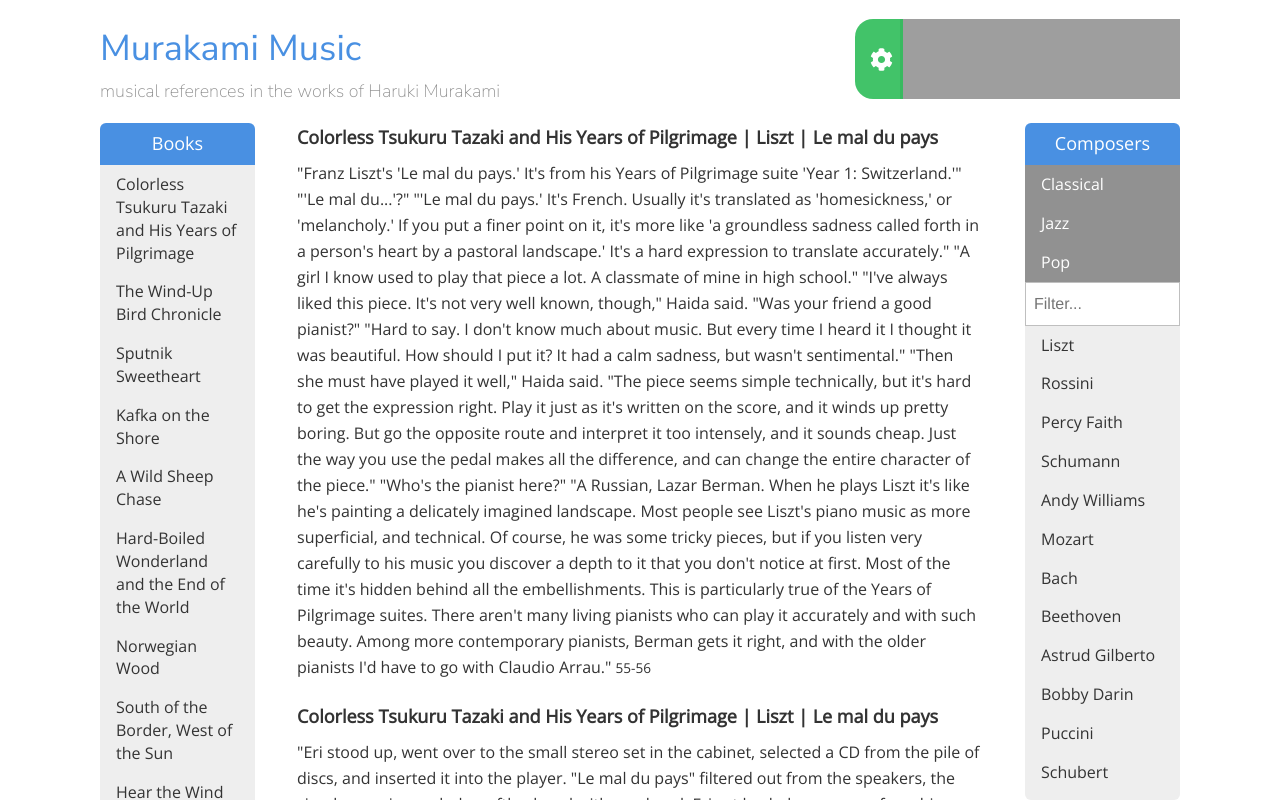
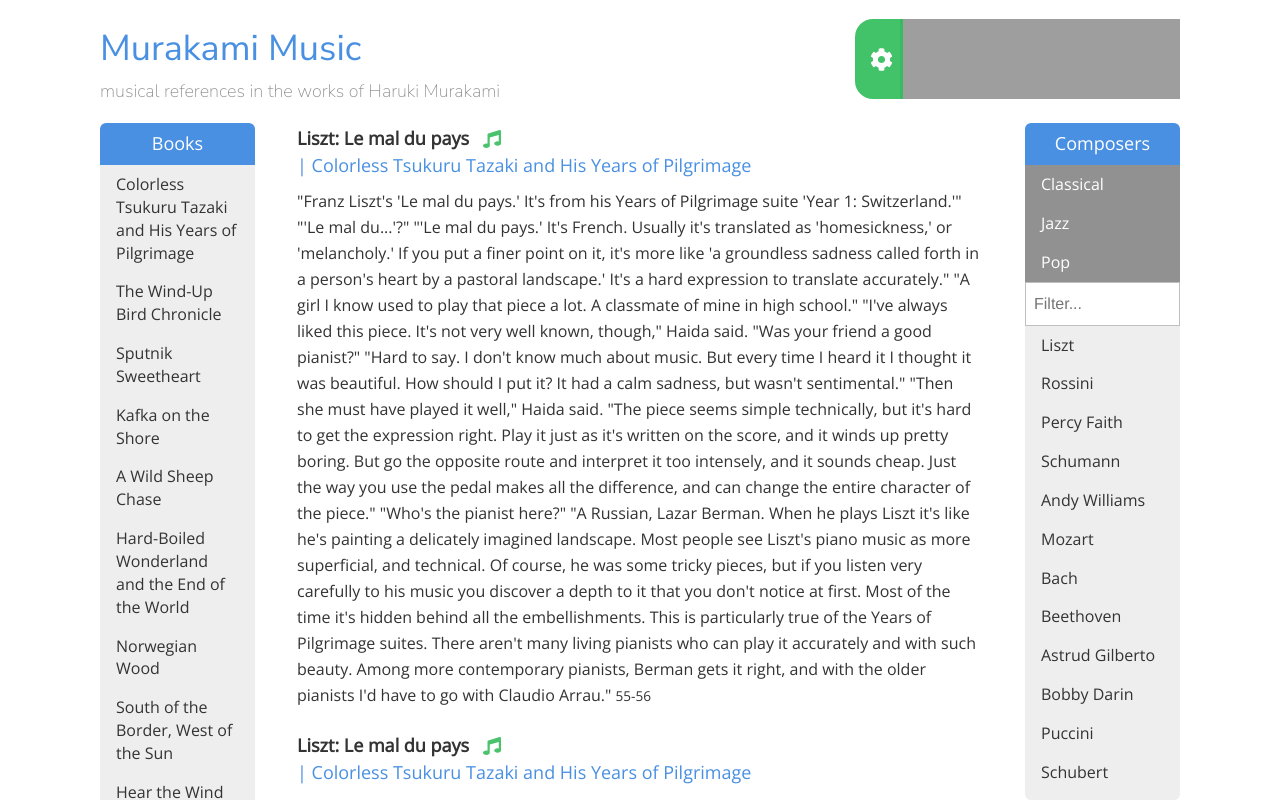
Before and after one commit to johnwcallahan/murakami-music, a React app: page / in a window 1280 px wide. Built offline with nearby package versions, Linux system fonts and the light colour scheme; grey boxes are pictures that could not be loaded.

Commit message:
add play button to individual references

```diff
--- a/src/components/References.js
+++ b/src/components/References.js
@@ -7,7 +7,14 @@
   references = references.map(ref => {
     return (
       <li key={shortid.generate()}>
-        <p className="ref-title">{ref.book} | {ref.composer} | {ref.piece}</p>
+        <p className="ref-title">
+          <span className="composer">{ref.composer}: {ref.piece}&nbsp;
+            <button title={"Listen to " + ref.piece} className="listen-button"><i className="fas fa-music"></i></button>
+          </span>
+          <br/>
+          <span className="book">| {ref.book}</span>
+          <br/>
+        </p>
         <p>{ref.quote} <small>{ref.page}</small></p>
 
       </li>
--- a/src/styles/components/_references.scss
+++ b/src/styles/components/_references.scss
@@ -39,3 +39,20 @@
   font-size: $font-size-enhanced;
   font-weight: 600;
 }
+
+.book {
+  color: $primary-color;
+  font-weight: 300;
+}
+
+.listen-button {
+  background-color: white;
+  border-radius: 18px;
+  color: #4BC36E;
+  margin: 0 3px;
+  border: none;
+
+  &:hover {
+    color: #2FD565;
+  }
+}
--- a/src/styles/components/_spotify-player.scss
+++ b/src/styles/components/_spotify-player.scss
@@ -68,7 +68,6 @@
   margin: 0 auto;
   border: 0;
   position: absolute;
-  // padding: 0 15px;
   left: 9.8%;
   width: 90%;
 
```
